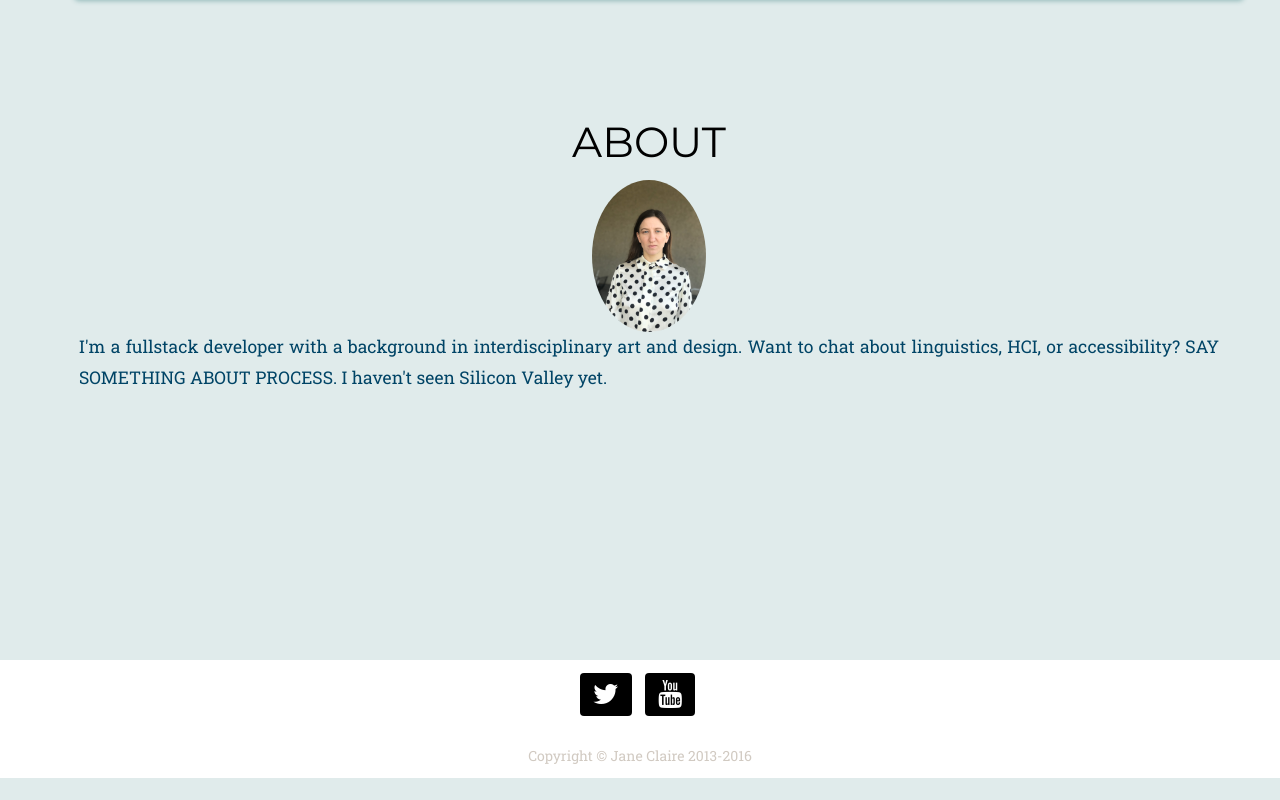
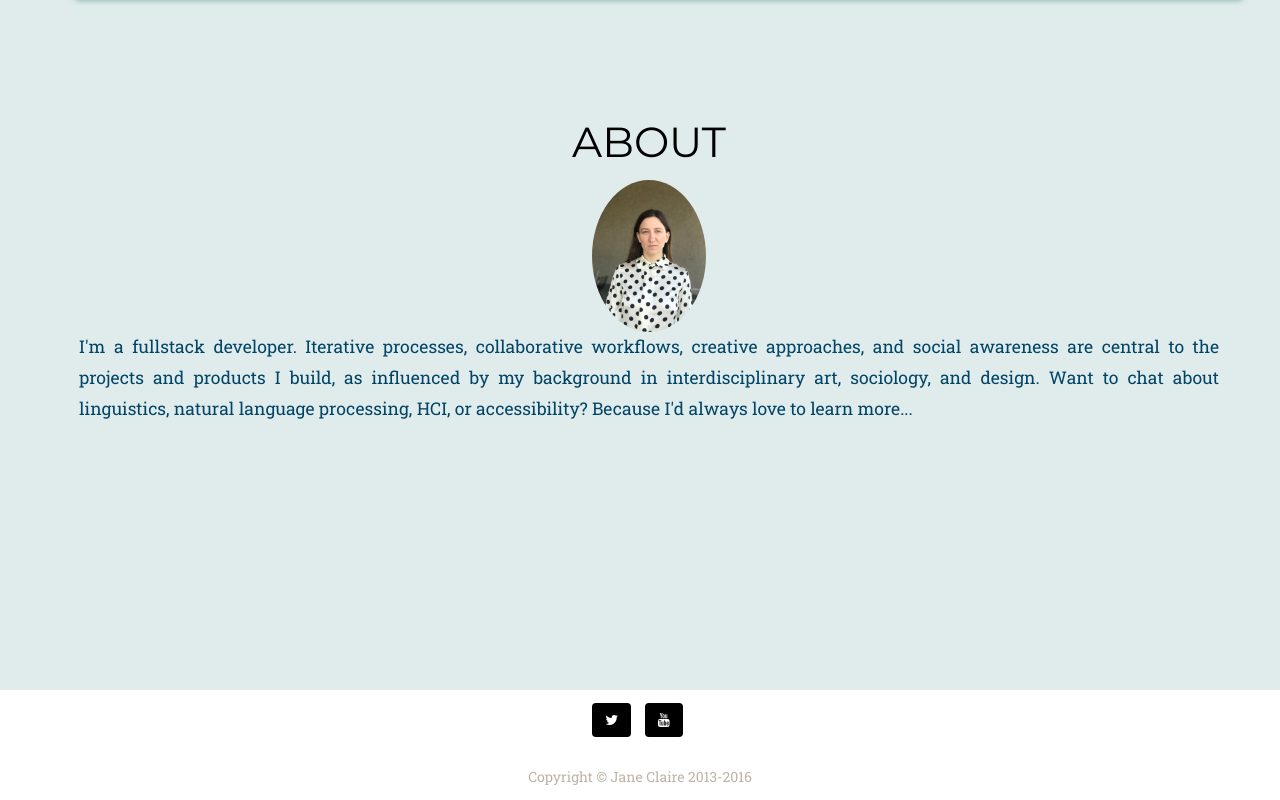
Before and after one commit to pixiephreak/tech-portfolio, a website: page index.html in a window 1280 px wide. Shown: the part 861-1661 px from the top of the page. Before the commit the page ends 1639 px from the top, so only its background shows below. Drawn offline with nearby package versions, Linux system fonts and the light colour scheme; a web font is replaced by a local one.

Commit message:
edit about

```diff
--- a/assets/styles.css
+++ b/assets/styles.css
@@ -5,7 +5,7 @@ body {
 }
 
 .text-muted {
-  color: #d1cac2;
+  color: #bdb3a8;
 }
 
 .navbar-inverse {
@@ -137,6 +137,7 @@ h1, h2, h3, h4, h5, h6 {
   border-radius: 5px;
   /*background-color: #f83020;*/
   text-align: center;
+  /*box-shadow: 1px 1px 5px #92b9b9;*/
 }
 
 .portfolio-link h3{
@@ -149,6 +150,7 @@ h1, h2, h3, h4, h5, h6 {
 .background {
   background-color: #004466;
   height: 175px;
+  opacity: .85;
   border-top-right-radius: 5px;
   border-top-left-radius: 5px;
   -webkit-border-top-right-radius: 5px;
@@ -225,6 +227,7 @@ h1, h2, h3, h4, h5, h6 {
   width: 92%;
   height: 100%;
   opacity: 0;
+  border-radius: 5px;
   transition: all ease 0.5s;
   -webkit-transition: all ease 0.5s;
   -moz-transition: all ease 0.5s;
--- a/index.html
+++ b/index.html
@@ -91,7 +91,7 @@
             <div class="portfolio-hover">
             </div>
             <div class="background">
-              <h3>In memory of Prince</h3>
+              <h3>In memory <br> of Prince</h3>
             </div>
           </a>
           <div class="portfolio-caption">
@@ -151,7 +151,8 @@
       <div class="row text-center">
         <div class="col-md-12">
           <img src="assets/imgs/bioPic.jpg" alt="headshot" class='img-circle img-responsive center-block'>
-          <p class="copy"> I'm a fullstack developer with a background in interdisciplinary art and design. Want to chat about linguistics, HCI, or accessibility? SAY SOMETHING ABOUT PROCESS. I haven't seen Silicon Valley yet.</p>
+          <p class="copy"> I'm a fullstack developer. Iterative processes, collaborative workflows, creative approaches, and social awareness are central to the projects and products I build, as influenced by my background in interdisciplinary art, sociology, and design.
+            Want to chat about linguistics, natural language processing, HCI, or accessibility? Because I'd always love to learn more... </p>
         </div>
       </div>
     </div>
@@ -163,12 +164,12 @@
           <ul class="list-inline social-buttons ">
             <li>
               <a class="btn btn-social-icon btn-twitter" href="https://twitter.com/StreetSignsLife" target="blank">
-                <i class="fa fa-twitter fa-2x"></i>
+                <i class="fa fa-twitter"></i>
               </a>
             </li>
             <li>
               <a class="btn btn-social-icon btn-twitter" href="https://www.youtube.com/channel/UC8wOca0XwhAyfVr5lP-mAoQ" target="blank">
-                <i class="fa fa-youtube fa-2x"></i>
+                <i class="fa fa-youtube"></i>
               </a>
             </li>
           </ul>
```
